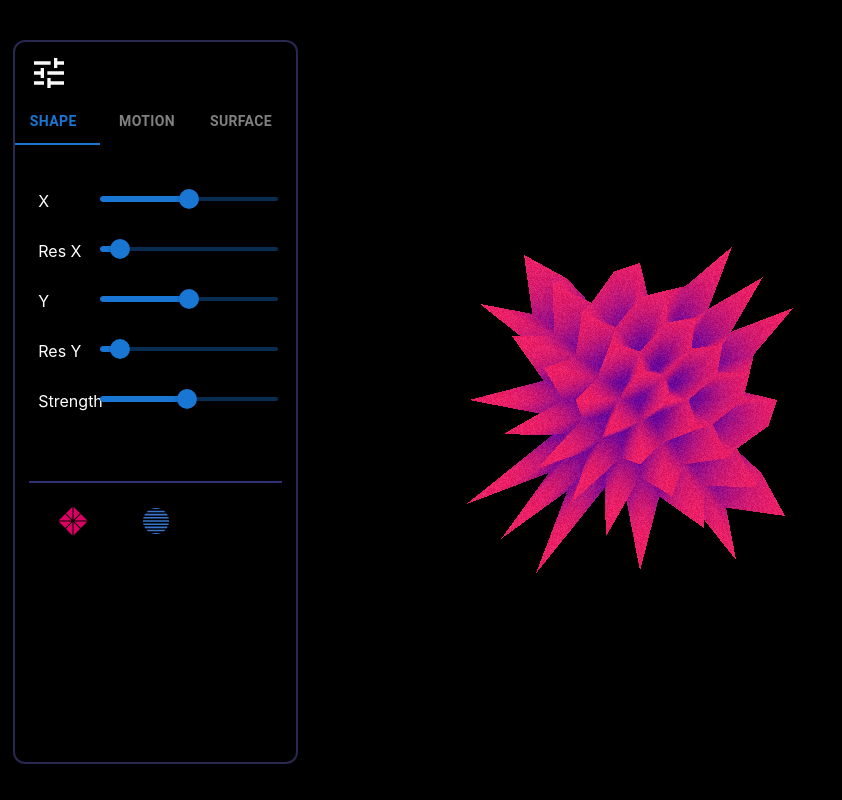
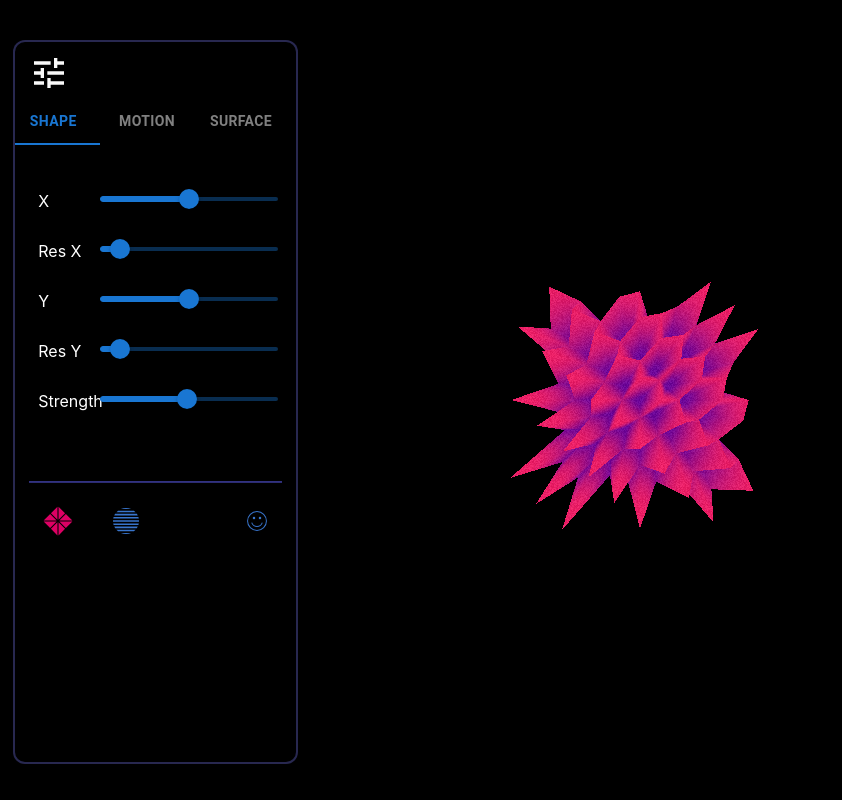
Before and after one commit to xyzvq/Ripple, a React (Create React App) app: page / in a window 1280 px wide. Shown: the whole page, without its empty margins (0-842 px from the left). Built offline with nearby package versions, Linux system fonts and the light colour scheme; some icons are missing.

Commit message:
added more shapes

```diff
--- a/src/components/ControlPanel.jsx
+++ b/src/components/ControlPanel.jsx
@@ -6,6 +6,8 @@ import { GiCube } from "react-icons/gi";
 import TextureIcon from '@mui/icons-material/Texture';
 import { PiCubeTransparent } from "react-icons/pi";
 import { PiCubeTransparentFill } from "react-icons/pi";
+import { CiFaceSmile } from "react-icons/ci";
+
 import { GiHolosphere } from "react-icons/gi";
 import { GiDividedSquare } from "react-icons/gi";
 import Sliders from './Sliders';
@@ -134,8 +136,11 @@ const ControlPanel = ({
                             <IconButton area-label="sphere" onClick={(e) => handleShapeChange(e, 'sphere')}   style={{ color: shape === 'sphere' ? selectedButtonColor : buttonColor }} >
                                 <GiHolosphere className="shapeButton"/>
                             </IconButton>
-                            <IconButton area-label="cube"  style={{ color: shape === 'cube' ? selectedButtonColor : buttonColor }}>
+                            <IconButton area-label="cube" onClick={(e) => handleShapeChange(e, 'cube')}   style={{ color: shape === 'cube' ? selectedButtonColor : buttonColor }}>
                                 <PiCubeTransparent className="shapeButton"/>
+                            </IconButton>
+                            <IconButton area-label="cube" onClick={(e) => handleShapeChange(e, 'smile')}   style={{ color: shape === 'smile' ? selectedButtonColor : buttonColor }}>
+                                <CiFaceSmile />
                             </IconButton>
 
                         </Box>
--- a/src/components/ThreeScene.js
+++ b/src/components/ThreeScene.js
@@ -44,18 +44,17 @@ const ThreeScene = () => {
     const [rotationZOn, setRotationZOn] = useState(false); // State for rotation speed around Z-axis
 
 
-
     function createSphere() {
         // Sphere geometry with adjustable size
         const geometry = new THREE.SphereGeometry(1, 20, 20);
-
         // Shader material similar to the square
         const material = new THREE.ShaderMaterial({
-            wireframe: true,
+            wireframe: wireFrame,
             // vertexShader: sphereVertexShader, // You need to create this shader
             // fragmentShader: sphereFragmentShader, // You need to create this shader
             vertexShader,
             fragmentShader,
+            flatShading: false,
             uniforms: {
                 uTime: { value: 0.1 },
                 uSpeedMultiplier: { value: rippleSpeed },
@@ -77,11 +76,95 @@ const ThreeScene = () => {
         return sphere;
     }
 
+    const scaleFactor = 0.05; // Change this to scale the smiley
+
+    const smileyShape = new THREE.Shape()
+        .moveTo(80 * scaleFactor, 40 * scaleFactor)
+        .absarc(40 * scaleFactor, 40 * scaleFactor, 40 * scaleFactor, 0, Math.PI * 2, false);
+
+    const smileyEye1Path = new THREE.Path()
+        .moveTo(35 * scaleFactor, 20 * scaleFactor)
+        .absellipse(25 * scaleFactor, 20 * scaleFactor, 10 * scaleFactor, 10 * scaleFactor, 0, Math.PI * 2, true);
+
+    const smileyEye2Path = new THREE.Path()
+        .moveTo(65 * scaleFactor, 20 * scaleFactor)
+        .absarc(55 * scaleFactor, 20 * scaleFactor, 10 * scaleFactor, 0, Math.PI * 2, true);
+
+    const smileyMouthPath = new THREE.Path()
+        .moveTo(20 * scaleFactor, 40 * scaleFactor)
+        .quadraticCurveTo(40 * scaleFactor, 60 * scaleFactor, 60 * scaleFactor, 40 * scaleFactor)
+        .bezierCurveTo(70 * scaleFactor, 45 * scaleFactor, 70 * scaleFactor, 50 * scaleFactor, 60 * scaleFactor, 60 * scaleFactor)
+        .quadraticCurveTo(40 * scaleFactor, 80 * scaleFactor, 20 * scaleFactor, 60 * scaleFactor)
+        .quadraticCurveTo(5 * scaleFactor, 50 * scaleFactor, 20 * scaleFactor, 40 * scaleFactor);
+
+    smileyShape.holes.push(smileyEye1Path);
+    smileyShape.holes.push(smileyEye2Path);
+    smileyShape.holes.push(smileyMouthPath);
+
+
+    function createCube() {
+        const geometry = new THREE.BoxGeometry(1, 1, 1);
+        const material = new THREE.ShaderMaterial({
+            wireframe: wireFrame,
+            flatShading: true,
+            vertexShader,
+            fragmentShader,
+            uniforms: {
+                uTime: { value: 0.1 },
+                uSpeedMultiplier: { value: rippleSpeed },
+                uNoiseStrength: { value: noiseStrength },
+                uXMultiplier: { value: xMultiplier },
+                uYMultiplier: { value: yMultiplier },
+                uColor1Red:     {value: color1Red },
+                uColor1Green:   {value: color1Green },
+                uColor1Blue:    {value: color1Blue },
+                uColor2Red:     {value: color2Red },
+                uColor2Green:   {value: color2Green },
+                uColor2Blue:    {value: color2Blue },
+                uGradientBlend: {value: gradientBlend },
+            },
+        });
+
+        const cube = new THREE.Mesh(geometry, material);
+        cube.position.set(0, 0, 0);
+        return cube;
+    }
+
+    function createSmile() {
+        const geometry = new THREE.ShapeGeometry( smileyShape );
+         const material = new THREE.ShaderMaterial({
+            wireframe: wireFrame,
+            flatShading: true,
+            vertexShader,
+            fragmentShader,
+            uniforms: {
+                uTime: { value: 0.1 },
+                uSpeedMultiplier: { value: rippleSpeed },
+                uNoiseStrength: { value: noiseStrength },
+                uXMultiplier: { value: xMultiplier },
+                uYMultiplier: { value: yMultiplier },
+                uColor1Red:     {value: color1Red },
+                uColor1Green:   {value: color1Green },
+                uColor1Blue:    {value: color1Blue },
+                uColor2Red:     {value: color2Red },
+                uColor2Green:   {value: color2Green },
+                uColor2Blue:    {value: color2Blue },
+                uGradientBlend: {value: gradientBlend },
+            },
+        });
+
+        const smile = new THREE.Mesh(geometry, material);
+        smile.rotation.z = Math.PI;
+        smile.position.set(2, 2, -2);
+        return smile;
+    }
+
 
     function createSquare() {
         const geometry = new THREE.PlaneGeometry(2, 2, xDensity, yDensity);
         const material = new THREE.ShaderMaterial({
             wireframe: wireFrame,
+            flatShading: true,
             vertexShader,
             fragmentShader,
             uniforms: {
@@ -115,7 +198,7 @@ const ThreeScene = () => {
 
         const scene = new THREE.Scene();
         const camera = new THREE.PerspectiveCamera(75, mountRef.current.clientWidth / mountRef.current.clientHeight, 0.1, 1000);
-        camera.position.z = 5;
+        camera.position.z = 6;
 
         const renderer = new THREE.WebGLRenderer();
         renderer.setSize(mountRef.current.clientWidth, mountRef.current.clientHeight);
@@ -133,6 +216,11 @@ const ThreeScene = () => {
             shapeRef.current = createSquare();
         } else if (shape === 'sphere') {
             shapeRef.current = createSphere();
+        } else if (shape === 'cube') {
+            shapeRef.current = createCube();
+        }
+        else if (shape === 'smile') {
+            shapeRef.current = createSmile();
         }
 
         scene.add(shapeRef.current);
```
